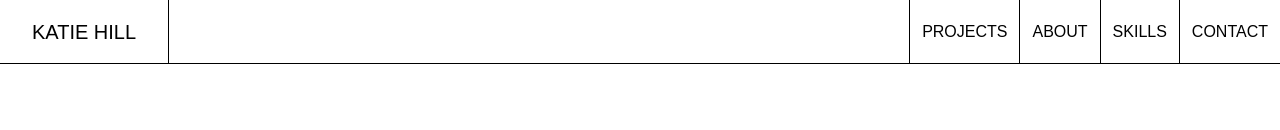
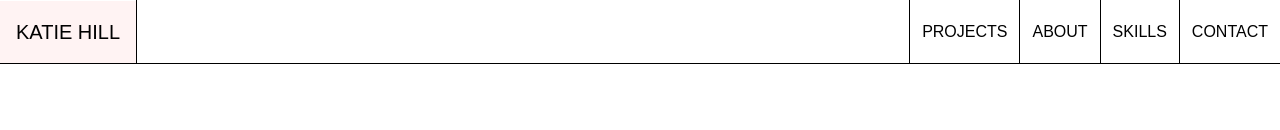
Before and after one commit to KatieHill-Fr-Gr/portfolio-frontend, a React (Vite) app: page /skills in a window 1280 px wide. Shown: the top 130 px of the page. Built offline with nearby package versions, Linux system fonts and the light colour scheme; no server answers; a web font is replaced by a local one.

Commit message:
Home link in nav fixed

```diff
--- a/src/components/HomePage/HomePage.css
+++ b/src/components/HomePage/HomePage.css
@@ -60,7 +60,8 @@
   font-size: 0.9rem;
 }
 
-.project-summary {
+.project-summary,
+.page-summary {
   margin: 0;
   font-size: 0.9rem;
   font-weight: 400;
--- a/src/components/NavBar/NavBar.css
+++ b/src/components/NavBar/NavBar.css
@@ -21,8 +21,6 @@
 .left-section {
   display: flex;
   align-items: center;
-  gap: 1rem;
-  padding: 0 1rem;
   border-right: 1px solid var(--light-divider);
   height: 100%;
 }
@@ -35,6 +33,7 @@ a.home-link {
   font-size: 1.25rem;
   text-decoration: none;
   padding: 1rem;
+  width: 100%;
 }
 
 a.home-link:hover {
--- a/src/components/Skills/Skills.jsx
+++ b/src/components/Skills/Skills.jsx
@@ -33,7 +33,7 @@ const Skills = () => {
                     <div className="page-content">
                         <div className="page-title">
                         <h1>What I do</h1>
-                        <div className="project-summary">
+                        <div className="page-summary">
                         <p>In addition to solid skills in React, Node.js, and Python, I bring over 10 years of experience in digital storytelling for global brands, skills in UX copywriting & design, and a passion for creative problem-solving. </p>
                         <Link to="/projects" className="page-button">See work</Link>
                         </div>
```
